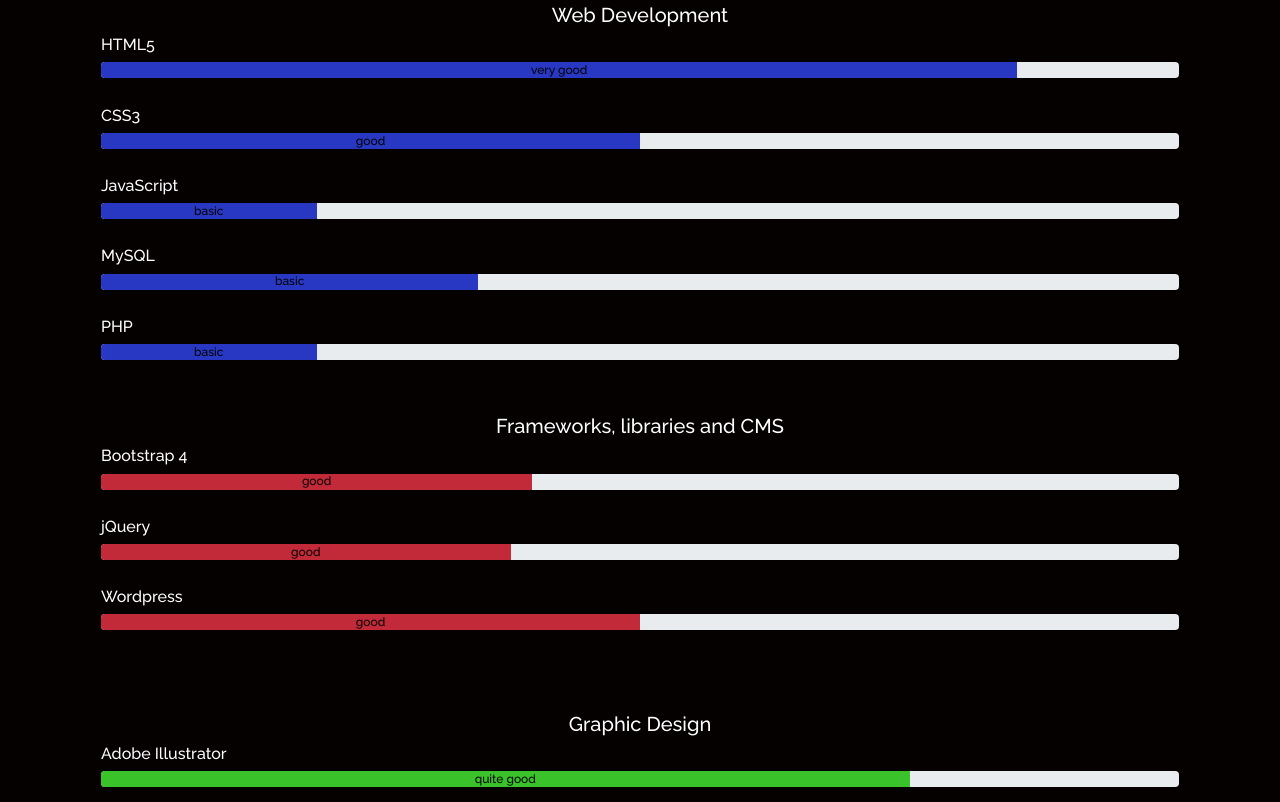
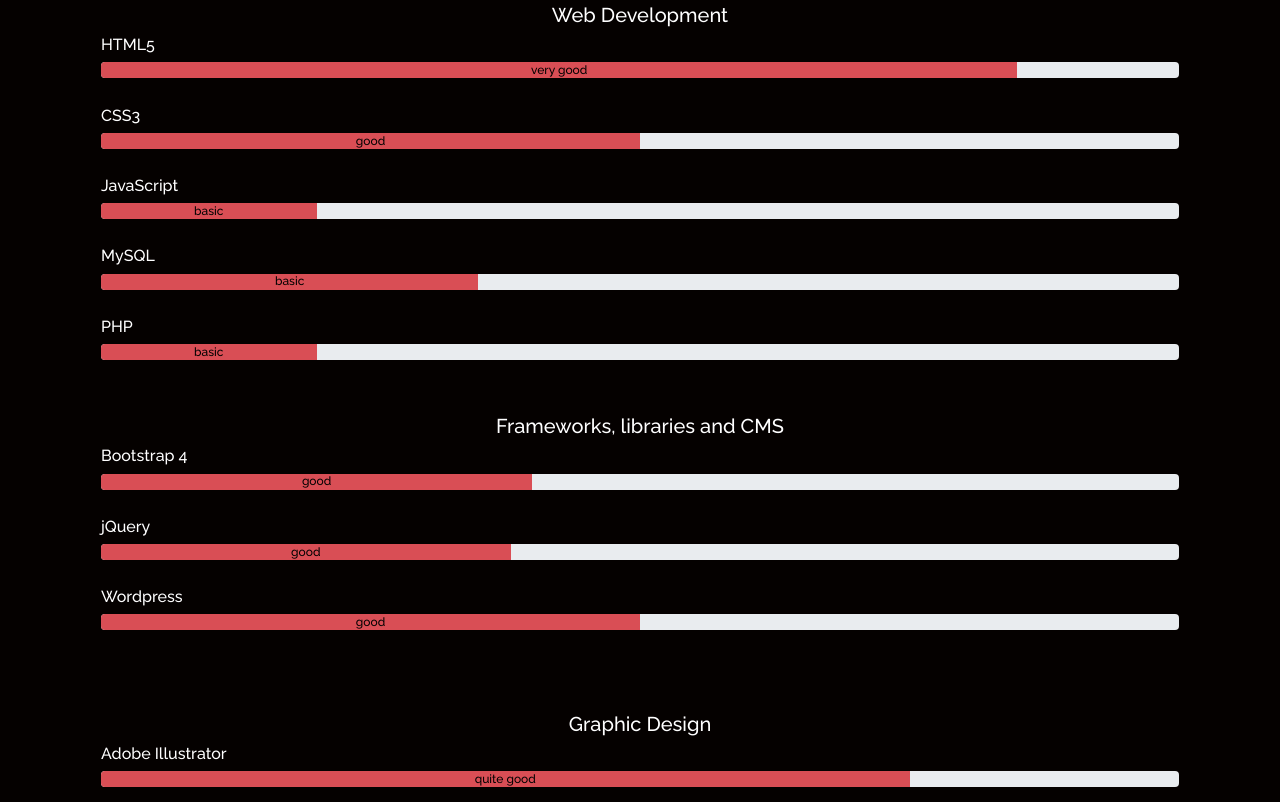
Before and after one commit to alarumalle/portfolio, a plain HTML site: page index.html in a window 1280 px wide. Shown: the part 1478-2280 px from the top of the page. Drawn offline with nearby package versions, Linux system fonts and the light colour scheme.

Commit message:
color change - progress bars

```diff
--- a/css/style.css
+++ b/css/style.css
@@ -137,9 +137,9 @@ p {
 	color: #000 !important;
 }
 
-.dev {background: #2938c2 !important;}
-.fra {background: var(--button-pink) !important;}
-.gra {background: #39c229 !important;}
+.dev {background: var(--primary-pink) !important;}
+.fra {background: var(--primary-pink) !important;}
+.gra {background: var(--primary-pink) !important;}
 
 h5.skills {
 	color: #000 !important;
```
